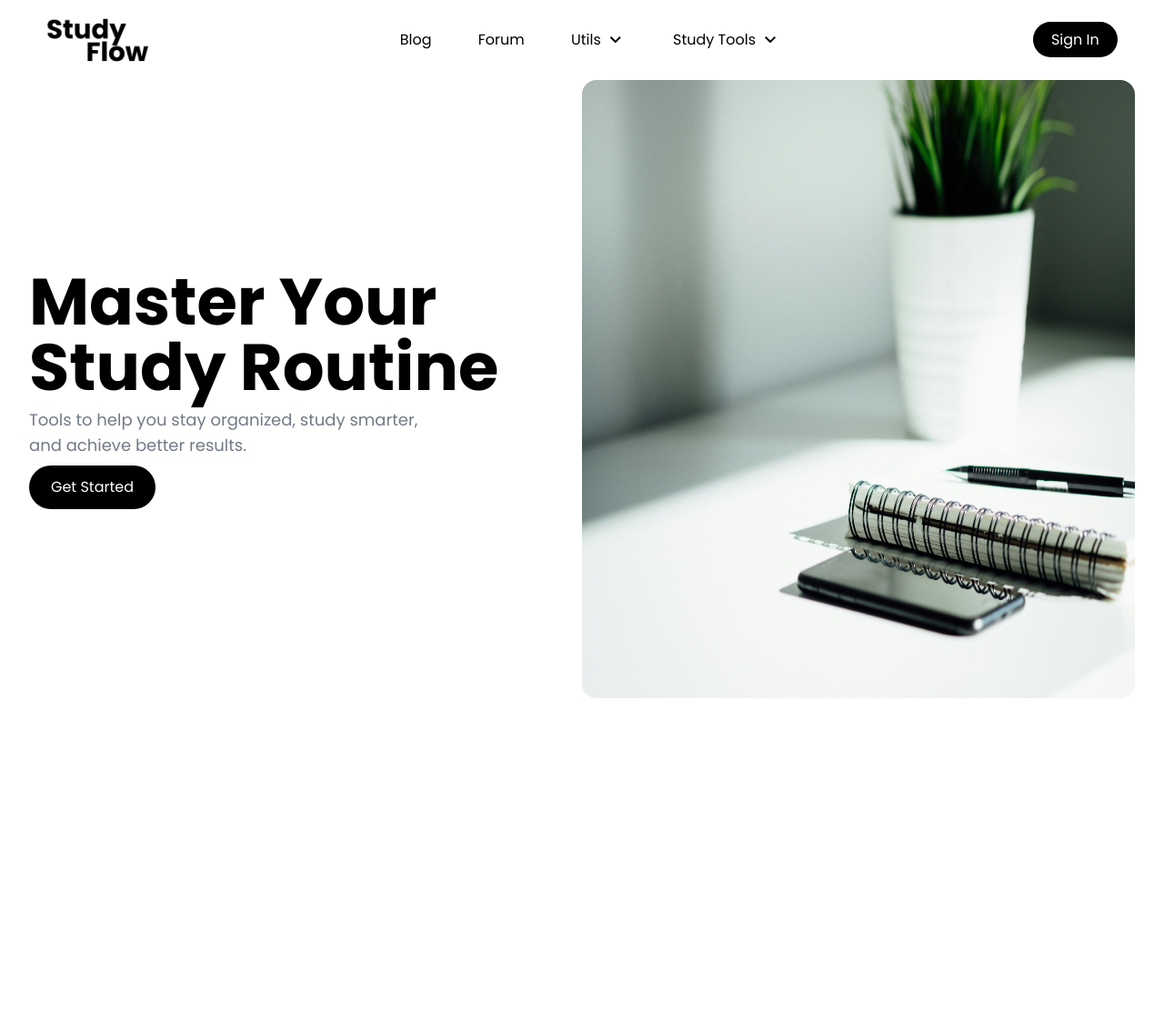
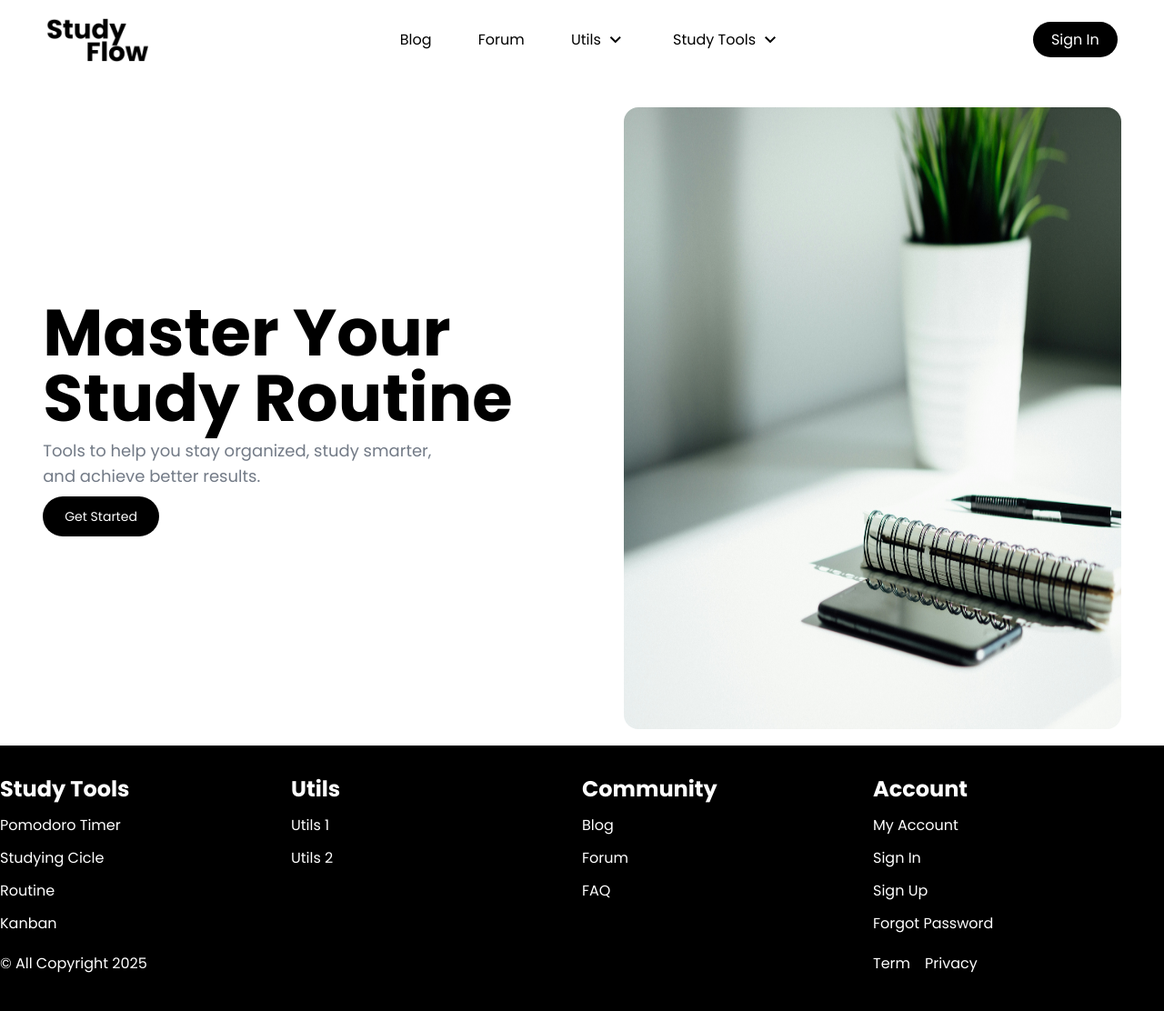
Before and after one commit to MateusVega/StudyingFlow, a Flask app: page / in a window 1280 px wide. Shown: the whole page at 91% size. Before the commit the page ends 768 px from the top, so only its background shows below. Run offline with Flask 3, Linux system fonts and the light colour scheme.

Commit message:
add `footer`

```diff
--- a/StudyApp/routes.py
+++ b/StudyApp/routes.py
@@ -5,7 +5,6 @@ from StudyApp.models import *
 from StudyApp.utils import *
 from flask_login import login_user, current_user, logout_user, login_required
 from flask_mail import Message
-import datetime
 
 @app.route("/")
 def index():
@@ -14,6 +13,7 @@ def index():
 @app.route("/register", methods=["GET", "POST"])
 def register():
     if current_user.is_authenticated:
+        flash({"title": "Authenticated!", "message": "You are already logged in!"}, "blue")
         return redirect(url_for("index"))
     form = RegistrationForm()
     if form.validate_on_submit():
@@ -28,6 +28,7 @@ def register():
 @app.route("/login", methods=["GET", "POST"])
 def login():
     if current_user.is_authenticated:
+        flash({"title": "Authenticated!", "message": "You are already logged in!"}, "blue")
         return redirect(url_for("index"))
     form = LoginForm()
     if form.validate_on_submit():
@@ -44,6 +45,7 @@ def login():
 @app.route("/reset_password", methods=["GET", "POST"])
 def reset_request():
     if current_user.is_authenticated:
+        flash({"title": "Authenticated!", "message": "You are already logged in!"}, "blue")
         return redirect(url_for("index"))
     form = ResetRequestForm()
     if form.validate_on_submit():
@@ -77,6 +79,7 @@ def reset_request():
 @app.route("/reset_password/<token>", methods=["GET", "POST"])
 def reset_token(token):
     if current_user.is_authenticated:
+        flash({"title": "Authenticated!", "message": "You are already logged in!"}, "blue")
         return redirect(url_for("index"))
     form = ResetPasswordForm()
     email = verify_reset_token(token)
--- a/StudyApp/templates/index.html
+++ b/StudyApp/templates/index.html
@@ -1,11 +1,60 @@
 {% extends "layout.html" %}
 {% block content%}
-    <section class="w-[95vw] flex flex-col md:flex-row h-[85vh] mx-auto">
-        <div class="w-full md:w-1/2 h-auto my-10 md:h-full md:my-0 flex flex-col justify-center gap-2">
-            <h1 class="font-bold text-7xl">Master Your<br>Study Routine</h1>
-            <p class="text-lg text-gray-700/70">Tools to help you stay organized, study smarter,<br> and achieve better results.</p>
-            <a class="w-fit bg-black text-white px-6 py-3 rounded-full hover:bg-white hover:text-black hover:border hover:border-gray-300 hover:scale-[103%] transition duration-300 ease-in-out" href="{{ url_for('register') }}">Get Started</a>
+    <section class="w-[95vw] flex flex-col lg:flex-row h-full mx-auto md:items-center">
+        <div class="w-4/5 md:w-1/2 h-auto my-10 md:h-full md:my-0 flex flex-col justify-center gap-2 2xl:gap-3 mx-auto">
+            <h1 class="font-bold sm:text-7xl 2xl:text-8xl text-4xl">Master Your<br>Study Routine</h1>
+            <p class="text-base sm:text-lg text-gray-700/70 2xl:text-xl">Tools to help you stay organized, study smarter,<br> and achieve better results.</p>
+            <a class="text-sm w-fit bg-black text-white px-6 py-3 2xl:text-xl rounded-full hover:bg-white hover:text-black hover:border hover:border-gray-300 hover:scale-[103%] transition duration-300 ease-in-out" href="{{ url_for('register') }}">Get Started</a>
         </div>
-        <img class="w-full md:w-1/2 rounded-2xl" src="{{ url_for('static', filename='ImageHomePage.jpg') }}" alt="Preview website functions">
+        <img class="w-4/5 md:w-[45%] h-2/3 md:h-[95%] rounded-2xl mx-auto" src="{{ url_for('static', filename='ImageHomePage.jpg') }}" alt="Preview website functions">
     </section>
+    <footer class="bg-black py-5">
+        <div class="container mx-auto grid grid-cols-4">
+            <div class="text-white">
+                <h2 class="text-2xl font-bold my-3">Study Tools</h2>
+                <ul class="space-y-3">
+                    <li><a href="#">Pomodoro Timer</a></li>
+                    <li><a href="#">Studying Cicle</a></li>
+                    <li><a href="#">Routine</a></li>
+                    <li><a href="#">Kanban</a></li>
+                </ul>
+            </div>
+            <div class="text-white">
+                <h2 class="text-2xl font-bold my-3">Utils</h2>
+                <ul class="space-y-3">
+                    <li><a href="#">Utils 1</a></li>
+                    <li><a href="#">Utils 2</a></li>
+                </ul>
+            </div>
+            <div class="text-white">
+                <h2 class="text-2xl font-bold my-3">Community</h2>
+                <ul class="space-y-3">
+                    <li><a href="#">Blog</a></li>
+                    <li><a href="#">Forum</a></li>
+                    <li><a href="#">FAQ</a></li>
+                </ul>
+            </div>
+            <div class="text-white">
+                <h2 class="text-2xl font-bold my-3">Account</h2>
+                <ul class="space-y-3">
+                    <li><a href="{{ url_for('account') }}">My Account</a></li>
+                    <li><a href="{{ url_for('login') }}">Sign In</a></li>
+                    <li><a href="{{ url_for('register') }}">Sign Up</a></li>
+                    <li><a href="{{ url_for('reset_request') }}">Forgot Password</a></li>
+                </ul>
+            </div>
+        </div>
+
+        <div class="grid grid-cols-4 text-white container mx-auto py-5">
+            <div class="col-span-3">
+                <p>&copy; All Copyright 2025</p>
+            </div>
+            <div>
+                <ul class="flex space-x-4">
+                    <li><a href="">Term</a></li>
+                    <li><a href="">Privacy</a></li>
+                </ul>
+            </div>
+        </div>
+    </footer>
 {% endblock content %}
--- a/StudyApp/templates/layout.html
+++ b/StudyApp/templates/layout.html
@@ -18,7 +18,7 @@
     {% endif %}
 </head>
 <body class="font-[Poppins]">
-    <header class="bg-white">
+    <header class="bg-white h-[10vh]">
         <nav class="flex justify-between items-center w-[92%] mx-auto my-5">
             <a href="{{ url_for('index') }}">
                 <img class="2xl:h-16 h-12 transition duration-300 ease-in-out hover:scale-110" src="{{ url_for('static', filename='Logo.png') }}" alt="StudyFlow Icon">
@@ -102,11 +102,11 @@
             </div>
         </nav>
     </header>
-    <main class="h-[85vh]">
+    <main class="h-[90vh]">
         {% with messages = get_flashed_messages(with_categories=true) %}
             {% if messages %}
                 {% for category, msg in messages %}
-                    <div id="flash_element" class="bg-{{ category }}-100 border border-{{ category }}-400 text-{{ category }}-700 px-4 py-3 rounded relative md:w-[50vw] w-[90vw] mx-auto my-5" role="alert">
+                    <div id="flash_element" class="bg-{{ category }}-100 border border-{{ category }}-400 text-{{ category }}-700 px-4 py-3 rounded relative md:w-[50vw] w-[90vw] mx-auto my-2" role="alert">
                         <strong class="font-bold">{{ msg.title }}</strong>
                         <span class="block sm:inline">{{ msg.message }}</span>
                         <span class="flex items-center absolute top-0 bottom-0 right-0 px-4 py-3 cursor-pointer hover:scale-125 transition" onclick="close_flash()">
```
